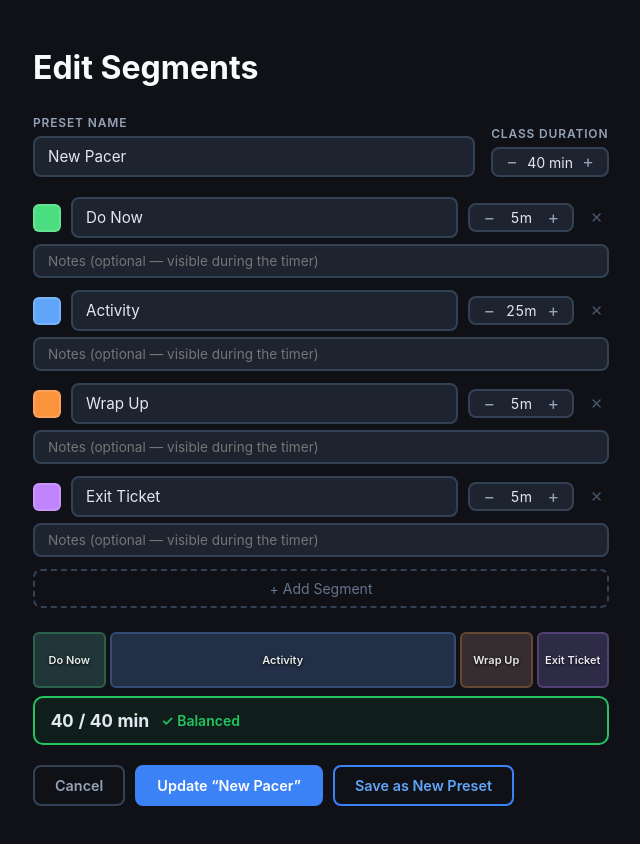
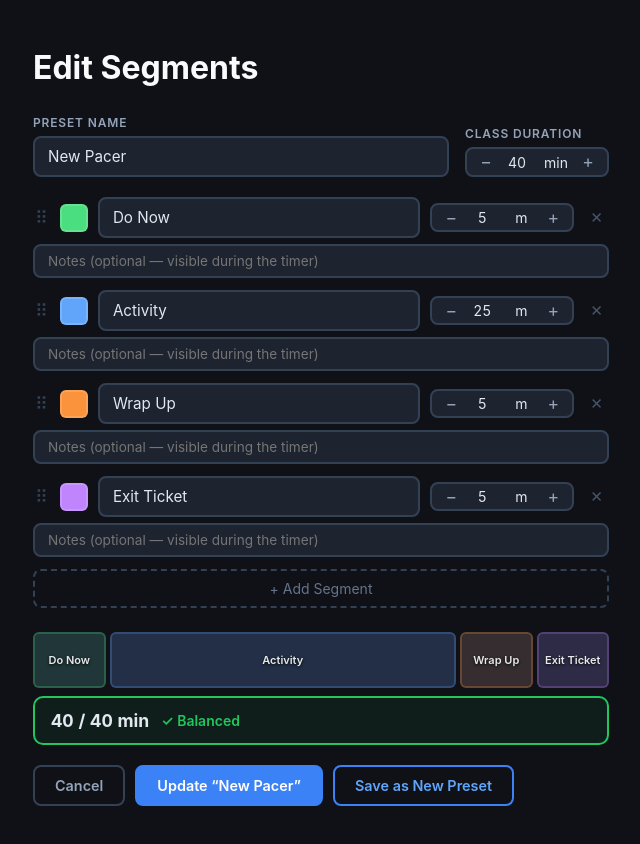
Before and after one commit to freuman/LessonPacer, a React (Vite) app: page / in a window 1280 px wide. Both pictures are taken after a click on the button "+ New Pacer". Shown: the top 844 px of the page, without its empty margins (319-959 px from the left). Built offline with nearby package versions, Linux system fonts and the light colour scheme.

Commit message:
Edit page: scroll, duplicate, typeable minutes, drag-to-reorder, updated instructions

```diff
--- a/src/App.tsx
+++ b/src/App.tsx
@@ -465,6 +465,14 @@ export default function App() {
   const [editSegs, setEditSegs] = useState<Segment[]>([]);
   const [editName, setEditName] = useState('');
   const [editTotalMinutes, setEditTotalMinutes] = useState(0);
+  const [dragIdx, setDragIdx] = useState<number | null>(null);
+  const [dragOverIdx, setDragOverIdx] = useState<number | null>(null);
+
+  // Allow body to scroll when edit form exceeds viewport height
+  useEffect(() => {
+    document.body.style.overflow = editing ? 'auto' : '';
+    return () => { document.body.style.overflow = ''; };
+  }, [editing]);
 
   const openEdit = () => {
     setEditSegs((activePreset?.segments ?? []).map(s => ({ ...s })));
@@ -510,6 +518,18 @@ export default function App() {
     setEditing(true);
   };
 
+  const duplicatePreset = () => {
+    if (!activePreset) return;
+    const np: Preset = {
+      ...activePreset,
+      id: genId(),
+      name: `${activePreset.name} (copy)`,
+      segments: activePreset.segments.map(s => ({ ...s, id: genId() })),
+    };
+    setPresets(ps => [...ps, np]);
+    setActiveId(np.id);
+  };
+
   const deletePreset = (id: string) => {
     if (presets.length <= 1) return;
     const rem = presets.filter(p => p.id !== id);
@@ -544,7 +564,7 @@ export default function App() {
     const canBalance = editSegs.length > 0 && editSegs[editSegs.length - 1].duration - diff >= 1;
 
     return (
-      <div className="app">
+      <div className="app editing">
         <div className="setup-card">
           <h1>Edit Segments</h1>
 
@@ -557,16 +577,50 @@ export default function App() {
               <label>Class duration</label>
               <div className="dur-ctrl">
                 <button onClick={() => setEditTotalMinutes(t => Math.max(1, t - 1))}>−</button>
-                <span>{editTotalMinutes} min</span>
+                <input
+                  type="number"
+                  className="dur-input"
+                  value={editTotalMinutes}
+                  min={1}
+                  onChange={e => { const v = parseInt(e.target.value); if (!isNaN(v) && v >= 1) setEditTotalMinutes(v); }}
+                />
+                <span className="dur-unit">min</span>
                 <button onClick={() => setEditTotalMinutes(t => t + 1)}>+</button>
               </div>
             </div>
           </div>
 
           <div className="edit-list" style={{ marginTop: '20px' }}>
-            {editSegs.map(seg => (
-              <div key={seg.id} className="edit-seg-block">
+            {editSegs.map((seg, i) => (
+              <div
+                key={seg.id}
+                className={`edit-seg-block${dragIdx === i ? ' dragging' : ''}${dragOverIdx === i && dragOverIdx !== dragIdx ? ' drag-over' : ''}`}
+                onDragOver={e => { e.preventDefault(); if (dragOverIdx !== i) setDragOverIdx(i); }}
+                onDrop={e => {
+                  e.preventDefault();
+                  if (dragIdx !== null && dragIdx !== i) {
+                    setEditSegs(ss => {
+                      const arr = [...ss];
+                      const [item] = arr.splice(dragIdx, 1);
+                      arr.splice(i, 0, item);
+                      return arr;
+                    });
+                  }
+                  setDragIdx(null); setDragOverIdx(null);
+                }}
+              >
                 <div className="edit-row">
+                  <div
+                    className="drag-grip"
+                    draggable
+                    title="Drag to reorder"
+                    onDragStart={e => {
+                      const row = (e.currentTarget as HTMLElement).closest('.edit-seg-block') as HTMLElement;
+                      if (row) e.dataTransfer.setDragImage(row, e.clientX - row.getBoundingClientRect().left, 20);
+                      setDragIdx(i);
+                    }}
+                    onDragEnd={() => { setDragIdx(null); setDragOverIdx(null); }}
+                  >⠿</div>
                   <div
                     className="color-swatch"
                     style={{ background: seg.color }}
@@ -581,7 +635,14 @@ export default function App() {
                   />
                   <div className="dur-ctrl">
                     <button onClick={() => updSeg(seg.id, 'duration', Math.max(1, seg.duration - 1))}>−</button>
-                    <span>{seg.duration}m</span>
+                    <input
+                      type="number"
+                      className="dur-input"
+                      value={seg.duration}
+                      min={1}
+                      onChange={e => { const v = parseInt(e.target.value); if (!isNaN(v) && v >= 1) updSeg(seg.id, 'duration', v); }}
+                    />
+                    <span className="dur-unit">m</span>
                     <button onClick={() => updSeg(seg.id, 'duration', seg.duration + 1)}>+</button>
                   </div>
                   <button className="remove-btn" onClick={() => setEditSegs(ss => ss.filter(s => s.id !== seg.id))}>✕</button>
@@ -693,6 +754,7 @@ export default function App() {
 
           <div className="btn-row">
             <button className="btn ghost" onClick={openEdit}>✎ Edit Segments</button>
+            <button className="btn ghost" onClick={duplicatePreset} title="Copy this preset as a new pacer">⧉ Duplicate</button>
             <button className="btn primary large" onClick={start} disabled={!presetSegments.length}>
               ▶ Start Lesson
             </button>
@@ -701,13 +763,14 @@ export default function App() {
           <div className="instructions">
             <p className="instructions-title">How to use</p>
             <ul>
-              <li>Select a preset for your class length, then click <strong>Start Lesson</strong>.</li>
-              <li>The timer persists even if you switch tabs or your screen sleeps.</li>
-              <li><strong>⏸</strong> pauses. <strong>◀ ▶</strong> jump to adjacent segments.</li>
-              <li><strong>▶+</strong> skips to the next segment and gives the remaining time to subsequent segments.</li>
-              <li><strong>Late −1m</strong> subtracts 1 min from the total clock and scales all remaining segments down proportionally.</li>
-              <li>Drag the dividers in the bar above to manually resize adjacent segments.</li>
-              <li>Click <strong>✎ Edit Segments</strong> to customize. Segments must add up to total class time before saving.</li>
+              <li>Select a preset tab, then click <strong>▶ Start Lesson</strong>.</li>
+              <li>The timer keeps running even if you switch tabs or your screen sleeps.</li>
+              <li><strong>⏸</strong> pauses and resumes. <strong>◀ ▶</strong> jump between segments.</li>
+              <li><strong>▶+</strong> skips to the next segment and distributes leftover time to future segments proportionally.</li>
+              <li><strong>Late −1m</strong> subtracts 1 min from the total and scales all remaining segments down proportionally.</li>
+              <li>Drag the dividers in the colored bar to resize adjacent segments on the fly.</li>
+              <li>Click <strong>✎ Edit Segments</strong> to rename, adjust times, or drag <strong>⠿</strong> to reorder. Segments must sum to total class time before saving.</li>
+              <li><strong>+ New Pacer</strong> creates a blank preset. <strong>⧉ Duplicate</strong> copies the active one.</li>
             </ul>
           </div>
         </div>
--- a/src/index.css
+++ b/src/index.css
@@ -18,6 +18,16 @@ body {
   height: 100vh;
   display: flex;
   flex-direction: column;
+}
+
+/* Editing view — allow scrolling when content exceeds viewport */
+.app.editing {
+  height: auto;
+  min-height: 100vh;
+}
+
+body:has(.app.editing) {
+  overflow-y: auto;
 }
 
 /* ── Setup / Edit shared card ── */
@@ -306,6 +316,29 @@ h1.app-title {
   color: #64748b !important;
 }
 
+/* Drag grip handle for reordering segments */
+.drag-grip {
+  color: #334155;
+  font-size: 1.1rem;
+  cursor: grab;
+  flex-shrink: 0;
+  padding: 0 2px;
+  user-select: none;
+  transition: color 0.15s;
+  line-height: 1;
+}
+.drag-grip:hover { color: #64748b; }
+.drag-grip:active { cursor: grabbing; }
+
+/* Visual feedback while dragging */
+.edit-seg-block.dragging {
+  opacity: 0.3;
+}
+.edit-seg-block.drag-over {
+  border-top: 2px solid #3b82f6;
+  padding-top: 10px;
+}
+
 .edit-row {
   display: flex;
   align-items: center;
@@ -355,6 +388,32 @@ h1.app-title {
   text-align: center;
   font-size: 0.875rem;
   color: #e2e8f0;
+}
+
+/* Typeable number field inside dur-ctrl */
+.dur-input {
+  background: none;
+  border: none;
+  color: #e2e8f0;
+  font-variant-numeric: tabular-nums;
+  width: 32px;
+  text-align: center;
+  font-size: 0.875rem;
+  font-family: inherit;
+  outline: none;
+  padding: 0;
+  -moz-appearance: textfield;
+}
+.dur-input::-webkit-outer-spin-button,
+.dur-input::-webkit-inner-spin-button {
+  -webkit-appearance: none;
+  margin: 0;
+}
+.dur-input:focus { color: #f8fafc; }
+
+.dur-unit {
+  font-size: 0.75rem;
+  color: #64748b;
 }
 
 .remove-btn {
```
Also changed, not shown: 5 other files (tests, documents, lock files or other folders).
